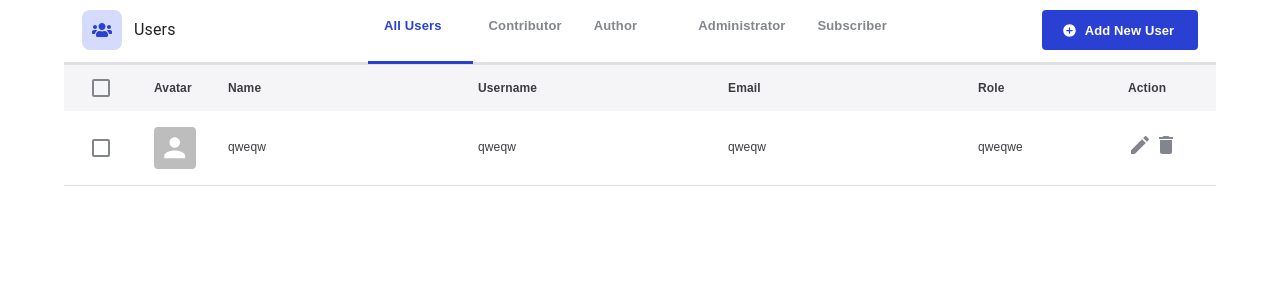
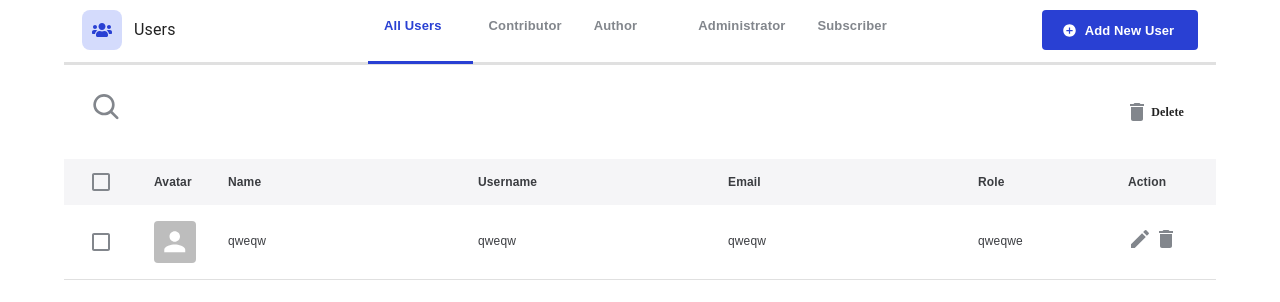
Before and after one commit to koraytuncer/user-datatable, a React (Create React App) app: page / in a window 1280 px wide. Shown: the top 302 px of the page. Built offline with nearby package versions, Linux system fonts and the light colour scheme.

Commit message:
Search Alanı Oluşturuldu - geliştirmeye devam edilecek

```diff
--- a/src/components/DataTable/DataTableHeader.jsx
+++ b/src/components/DataTable/DataTableHeader.jsx
@@ -1,24 +1,50 @@
-import {TableHead,TableRow,TableCell,Checkbox} from "@mui/material";
+import { TableHead, TableRow, TableCell, Checkbox, Typography,Box } from "@mui/material";
+import DeleteIcon from "@mui/icons-material/Delete";
+import { CgSearch } from "react-icons/cg";
 import "../../styles/datatable/DataTableHeader.css";
 
 const DataTableHeader = () => {
-    const headerItems = [
-        { label: "Avatar", width: '50px' },
-        { label: "Name", width: '250px' },
-        { label: "Username", width: '250px' },
-        { label: "Email", width: '250px' },
-        { label: "Role", width: '150px' },
-        { label: "Action", width: 'auto' }
-      ];
+  const headerItems = [
+    { label: "Avatar", width: "50px" },
+    { label: "Name", width: "250px" },
+    { label: "Username", width: "250px" },
+    { label: "Email", width: "250px" },
+    { label: "Role", width: "150px" },
+    { label: "Action", width: "auto" },
+  ];
   return (
     <>
       <TableHead>
-        <TableRow>
-          <TableCell padding="checkbox">
+        <TableRow sx={{ backgroundColor: "#FFFFFF", height: 94 }}>
+          <TableCell
+            align="left"
+            colSpan={5}
+            sx={{ paddingLeft: 3, border: "none" }}
+          >
+            <CgSearch size={32} color="#82868C" />
+          </TableCell>
+          <TableCell
+            align="right"
+            colSpan={3}
+            sx={{ paddingRight: 4, border: "none" }}
+          >
+            <Box sx={{display:"flex",justifyContent:"end",alignItems:"center"}}>
+            <DeleteIcon className="actionIcon" />
+           <Typography className="actionText" sx={{fontSize:12,fontWeight:600, fontFamily:"Montserrat"}}>Delete</Typography>
+            </Box>
+          </TableCell>
+        </TableRow>
+        <TableRow sx={{ border: "none" }}>
+          <TableCell padding="checkbox" className="datatableCell">
             <Checkbox className="checkBox" />
           </TableCell>
           {headerItems.map(({ label, width }) => (
-            <TableCell key={label} align="left" sx={{ width: width }}>
+            <TableCell
+              key={label}
+              align="left"
+              sx={{ width: width }}
+              className="datatableCell"
+            >
               {label}
             </TableCell>
           ))}
--- a/src/styles/datatable/DataTableHeader.css
+++ b/src/styles/datatable/DataTableHeader.css
@@ -1,4 +1,4 @@
-.MuiTableCell-head {
+.datatableCell {
     background-color: #F5F5F7 !important;
     color:#3A3C40 !important;
     padding: 2px 16px !important;
@@ -8,6 +8,9 @@
     border: none !important;
   }
 
+  .datatableRow{
+    border: none !important;
+  }
   .checkBox{
     color: #82868C !important;
   }
--- a/src/views/DataTable.jsx
+++ b/src/views/DataTable.jsx
@@ -1,4 +1,4 @@
-import {Table,TableContainer} from "@mui/material";
+import {Table,TableContainer,Box} from "@mui/material";
 import DataTableFilter from "../components/DataTable/DataTableFilter";
 import DataTableHeader from "../components/DataTable/DataTableHeader";
 import DataTableBody from "../components/DataTable/DataTableBody";
```
